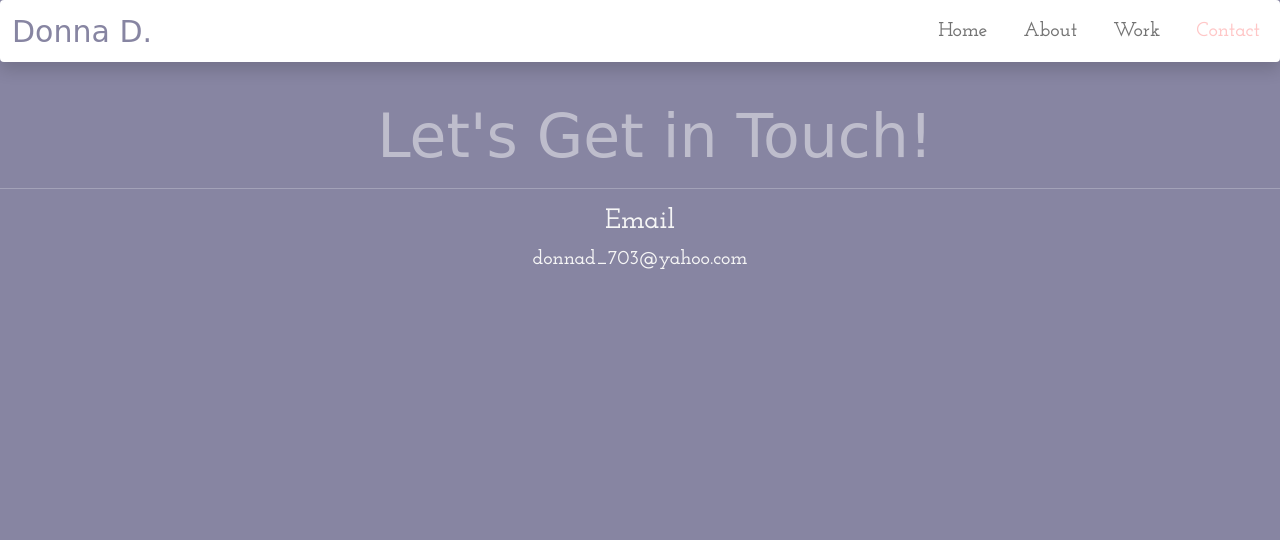
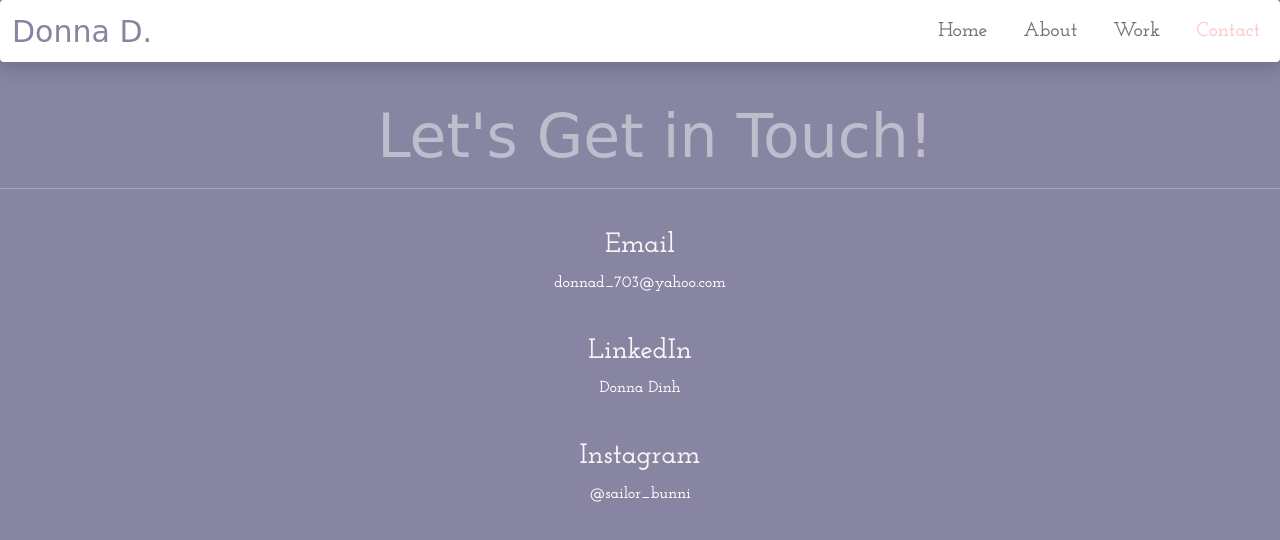
Before and after one commit to sailorbunni/webpage, a plain HTML site: page contact.html in a window 1280 px wide. Drawn offline with nearby package versions, Linux system fonts and the light colour scheme; a web font is replaced by a local one.

Commit message:
contact page

```diff
--- a/contact.html
+++ b/contact.html
@@ -38,7 +38,7 @@
       "
     >
       <div class="container-fluid">
-        <a class="navbar page-logo" href="#">Donna D.</a>
+        <a class="navbar page-logo" href="index.html">Donna D.</a>
         <button
           class="navbar-toggler"
           type="button"
@@ -70,7 +70,23 @@
     </nav>
     <h2 class="headings projects">Let's Get in Touch!</h2>
     <hr />
-    <h3>Email</h3>
-    <h5>donnad_703@yahoo.com</h5>
+    <h3 class="title">Email</h3>
+    <a
+      href="mailto:donnad_703@yahoo.com"
+      class="text-decoration-none text-white"
+      >donnad_703@yahoo.com</a
+    >
+    <h3 class="title">LinkedIn</h3>
+    <a
+      href="https://www.linkedin.com/in/donna-dinh-763b1618a/"
+      class="text-decoration-none text-white"
+      >Donna Dinh</a
+    >
+    <h3 class="title">Instagram</h3>
+    <a
+      href="https://www.instagram.com/sailor_bunni/"
+      class="text-white text-decoration-none"
+      >@sailor_bunni</a
+    >
   </body>
 </html>
--- a/webStyle.css
+++ b/webStyle.css
@@ -96,7 +96,8 @@ h1 {
   margin-left: 30px;
 }
 .secondProject,
-.thirdProject {
+.thirdProject,
+.title {
   margin-top: 40px;
 }
 
```
Also changed, not shown: work.html (+2 -2 lines).
